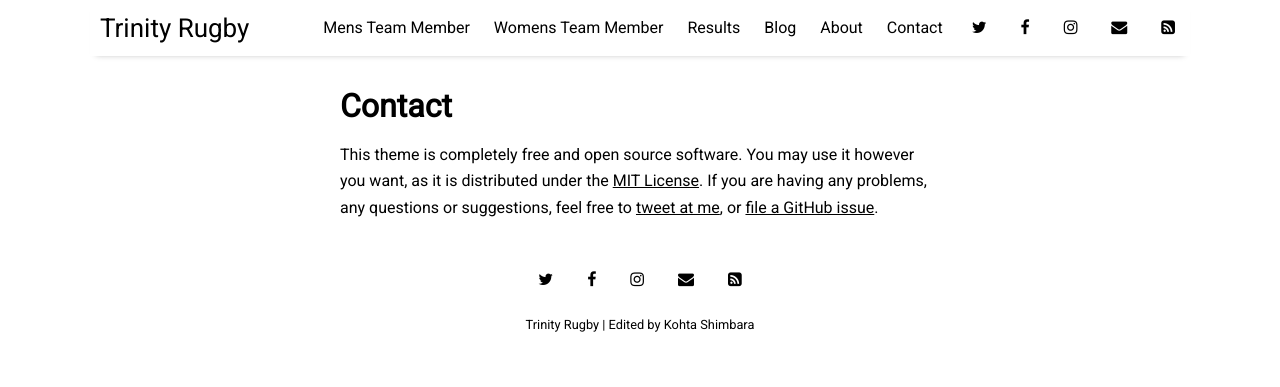
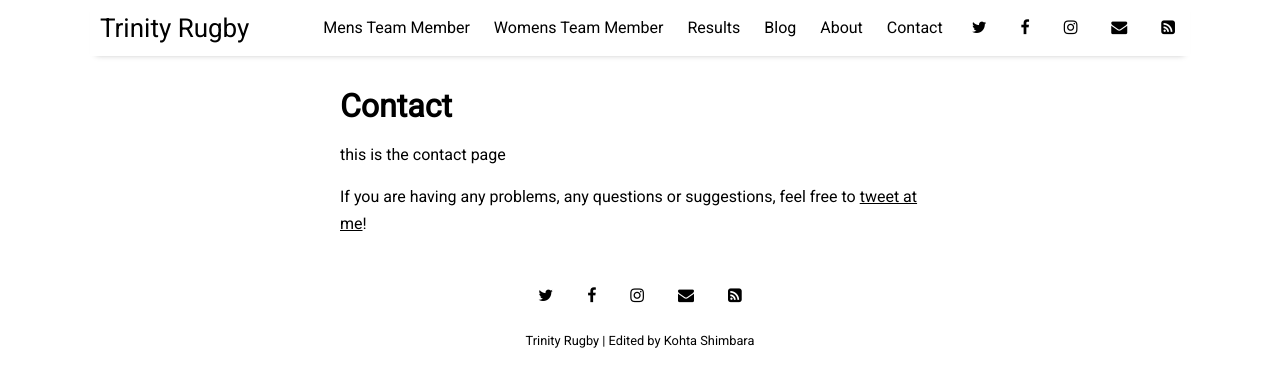
Before and after one commit to kshimbar/kshimbar.github.io, a Jekyll site: the page built from pages/contact.md, in a window 1280 px wide. Shown: the top 387 px of the page. Built offline with Jekyll 4.4.1, drawn with Linux system fonts in a browser that asks for light colours; nearby versions of some CDN libraries.

Commit message:
contact page

```diff
--- a/pages/contact.md
+++ b/pages/contact.md
@@ -4,4 +4,6 @@ title: Contact
 permalink: /contact
 ---
 
-This theme is completely free and open source software. You may use it however you want, as it is distributed under the [MIT License](http://choosealicense.com/licenses/mit/). If you are having any problems, any questions or suggestions, feel free to [tweet at me](https://twitter.com/intent/tweet?text=My%question%about%Millennial%is:%&amp;via=paululele), or [file a GitHub issue](https://github.com/lenpaul/Millennial/issues/new).
+this is the contact page
+
+ If you are having any problems, any questions or suggestions, feel free to [tweet at me](https://ctt.ac/8la2p)!
```
